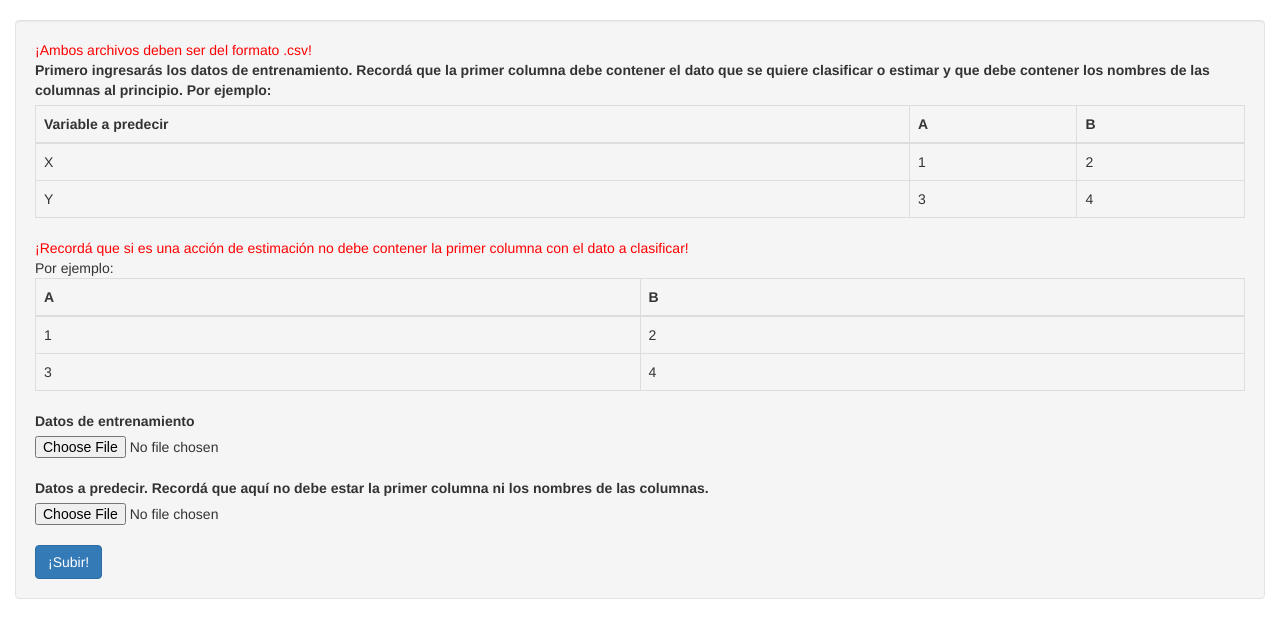
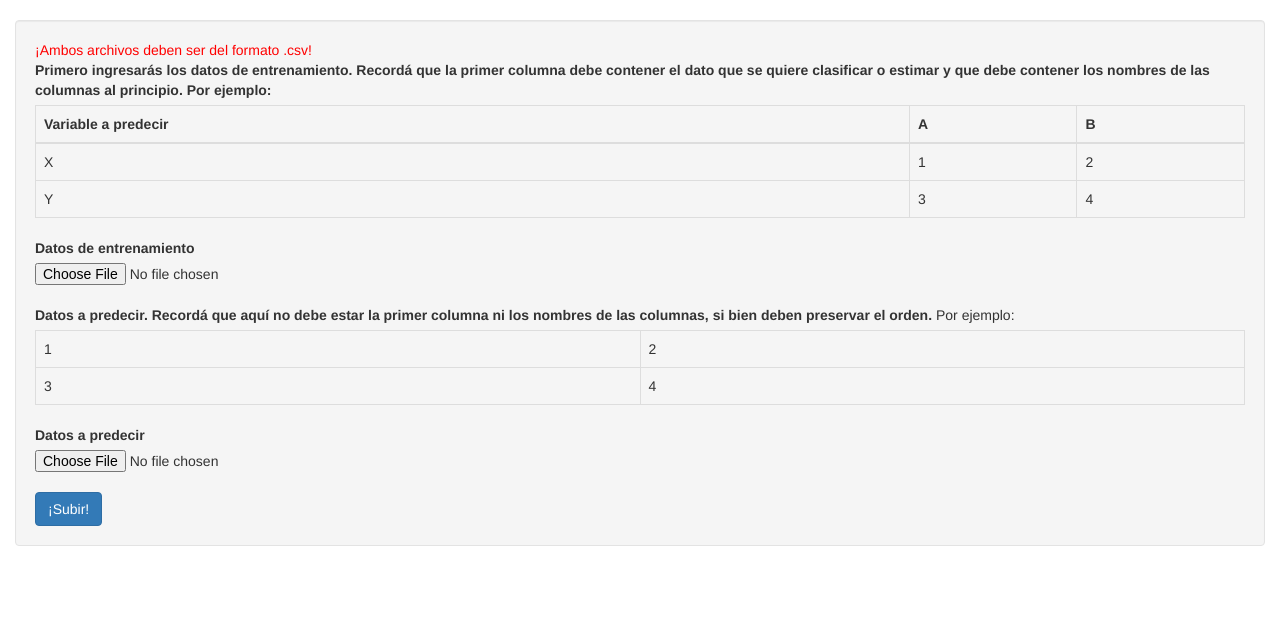
Before and after one commit to juanamari94/mlaas-example, a Flask app: page /classify in a window 1280 px wide. Shown: the part 52-690 px from the top of the page. Run offline with Flask 2, Linux system fonts and the light colour scheme; some libraries are stand-ins or nearby versions.

Commit message:
fixed error in data_upload legend

```diff
--- a/templates/partials/upload_form.html
+++ b/templates/partials/upload_form.html
@@ -18,14 +18,12 @@
       <td>4</td>
     </tr>
   </table>
-  <span style="color: red;">¡Recordá que si es una acción de estimación no debe contener la primer columna con el dato a clasificar!</span>
+  <label>Datos de entrenamiento</label>
+  <input type="file" name="train_test_set" hidden>
   <br>
+  <label>Datos a predecir. Recordá que aquí no debe estar la primer columna ni los nombres de las columnas, si bien deben preservar el orden.</label>
   Por ejemplo:
   <table class="table table-bordered">
-    <thead>
-      <th>A</th>
-      <th>B</th>
-    </thead>
   <tr>
     <td>1</td>
     <td>2</td>
@@ -35,10 +33,7 @@
     <td>4</td>
   </tr>
   </table>
-  <label>Datos de entrenamiento</label>
-  <input type="file" name="train_test_set" hidden>
-  <br>
-  <label>Datos a predecir. Recordá que aquí no debe estar la primer columna ni los nombres de las columnas.</label>
+  <label>Datos a predecir</label>
   <input type="file" name="predict_set" hidden>
   <br>
   <input class="btn btn-primary" type="submit" value="¡Subir!" name="submit">
```
Lines whose indentation alone changed are shown as unchanged.
